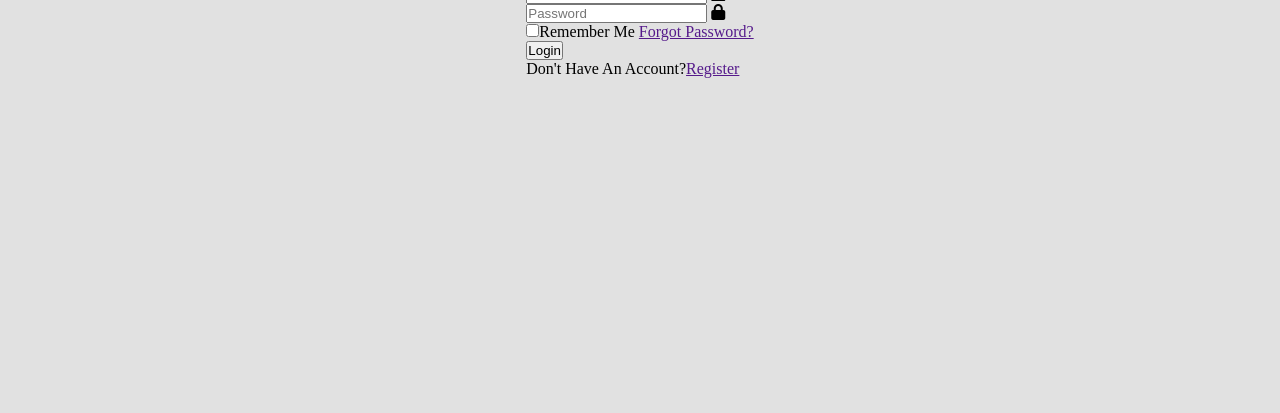
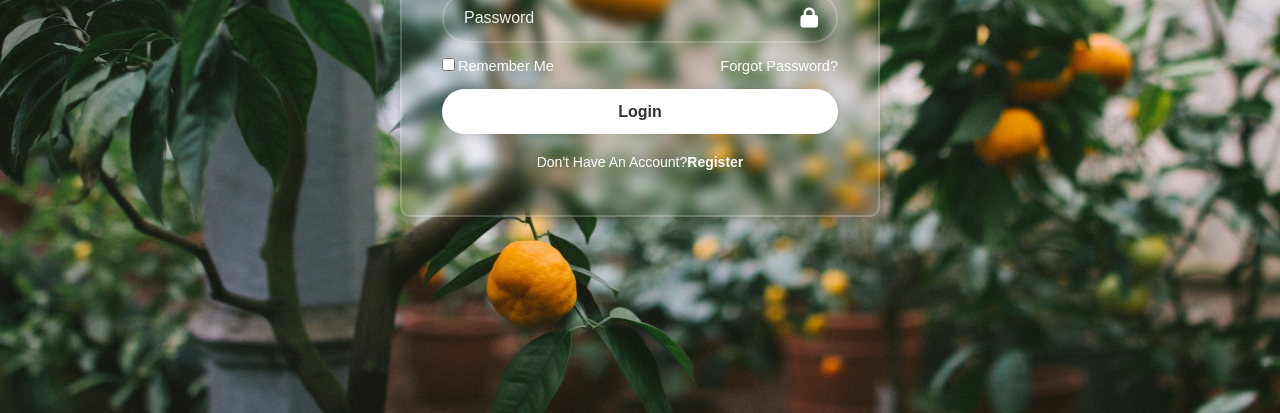
Before and after one commit to zhale-el/code-form, a plain HTML site: page index.html in a window 1280 px wide. Shown: the part 387-800 px from the top of the page. Drawn offline with Linux system fonts and the light colour scheme.

Commit message:
completed

```diff
--- a/style.css
+++ b/style.css
@@ -1,13 +1,103 @@
 * {
   margin: 0;
   padding: 0;
-  box-sizing: 0;
+  box-sizing: border-box;
   text-transform: capitalize;
+  font-family: sans-serif;
 }
 body {
   display: flex;
   align-items: center;
   justify-content: center;
   min-height: 100vh;
-  background: #e1e1e1;
+  background-image: url("./img.jpeg");
+  background-repeat: no-repeat;
+  background-position: center;
+  background-size: cover;
 }
+.container {
+  background-color: transparent;
+  border-radius: 10px;
+  padding: 30px 40px;
+  width: 480px;
+  color: white;
+  border: 2px solid rgba(255, 255, 255, 0.2);
+  backdrop-filter: blur(6px);
+  box-shadow: 0 0 10px rgba(0, 0, 0, 0.2);
+}
+.form__header h1 {
+  text-align: center;
+  font-size: 36px;
+  text-transform: uppercase;
+}
+.form__fields {
+  position: relative;
+  width: 100%;
+  height: 50px;
+  margin: 30px 0;
+}
+.form__fields input {
+  width: 100%;
+  height: 100%;
+  background: transparent;
+  border: none;
+  outline: none;
+  border: 2px solid rgba(255, 255, 255, 0.2);
+  border-radius: 40px;
+  color: white;
+  font-size: 16px;
+  padding: 20px 45px 20px 20px;
+}
+.form__fields input::placeholder {
+  color: #eee;
+}
+.form__fields i {
+  position: absolute;
+  right: 20px;
+  top: 50%;
+  transform: translateY(-50%);
+  font-size: 20px;
+}
+.form__remember {
+  display: flex;
+  justify-content: space-between;
+  font-size: 14.5px;
+  margin: -15px 0 15px;
+}
+.form__remember label input {
+  accent-color: #fff;
+  margin-right: 3px;
+}
+.form__remember a {
+  color: #fff;
+  text-decoration: none;
+}
+.form__remember a:hover {
+  text-decoration: underline;
+}
+.form__action .btn {
+  width: 100%;
+  height: 45px;
+  background: #fff;
+  outline: none;
+  border: none;
+  border-radius: 40px;
+  box-shadow: 0 0 10px rgba(0, 0, 0, 0.1);
+  cursor: pointer;
+  font-size: 16px;
+  color: #333;
+  font-weight: 600;
+}
+.form__register {
+  font-size: 14px;
+  text-align: center;
+  margin: 20px 0 15px;
+}
+.form__register p a {
+  color: #fff;
+  text-decoration: none;
+  font-weight: 600;
+}
+.form__register p a:hover {
+  text-decoration: underline;
+}
```
Also changed, not shown: img.jpeg (added).
